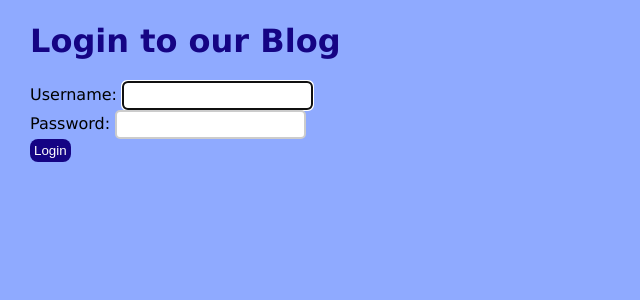
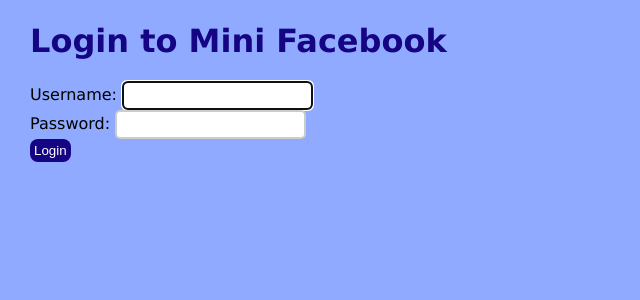
Before and after one commit to seanchosc/CS412, a Django app: page /mini_fb/login/ in a window 1280 px wide. Shown: the part 326-626 px from the top of the page, without its empty margins (0-640 px from the left). Run offline with Django 5.2, Linux system fonts and the light colour scheme.

Commit message:
fixed routing issue after logging in

```diff
--- a/mini_fb/templates/mini_fb/login.html
+++ b/mini_fb/templates/mini_fb/login.html
@@ -3,7 +3,7 @@
 
 {% block content %}
 
-<h1>Login to our Blog</h1>
+<h1>Login to Mini Facebook</h1>
 <form action="{% url 'login' %}" method="POST">
     {% csrf_token %}
     {{form}}
@@ -14,7 +14,7 @@
     {% if request.GET.next %}
     <input type="hidden" name="next" value="{{request.GET.next}}">
     {% else %}
-    <input type="hidden" name="next" value="{% url 'show_all' %}">
+    <input type="hidden" name="next" value="{% url 'show_all_profiles' %}">
     {% endif %}
 </form>
 
```
